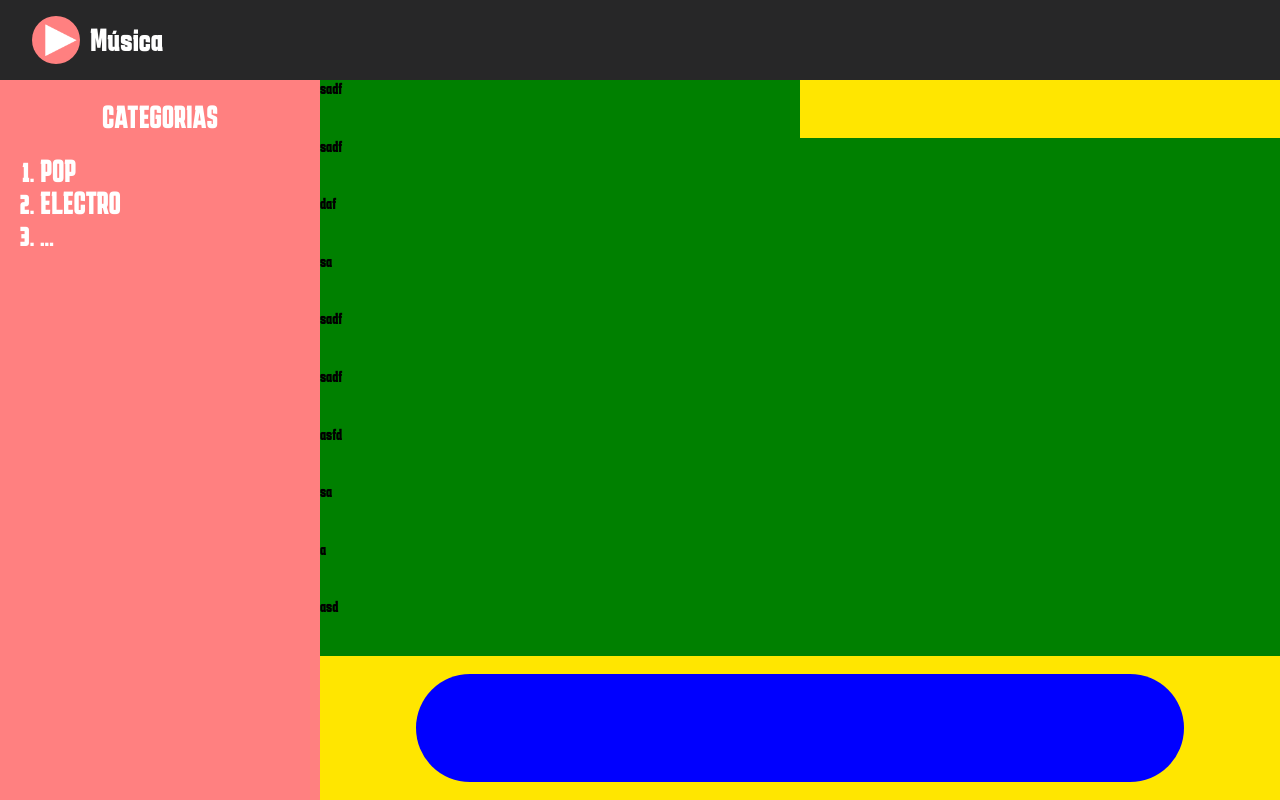
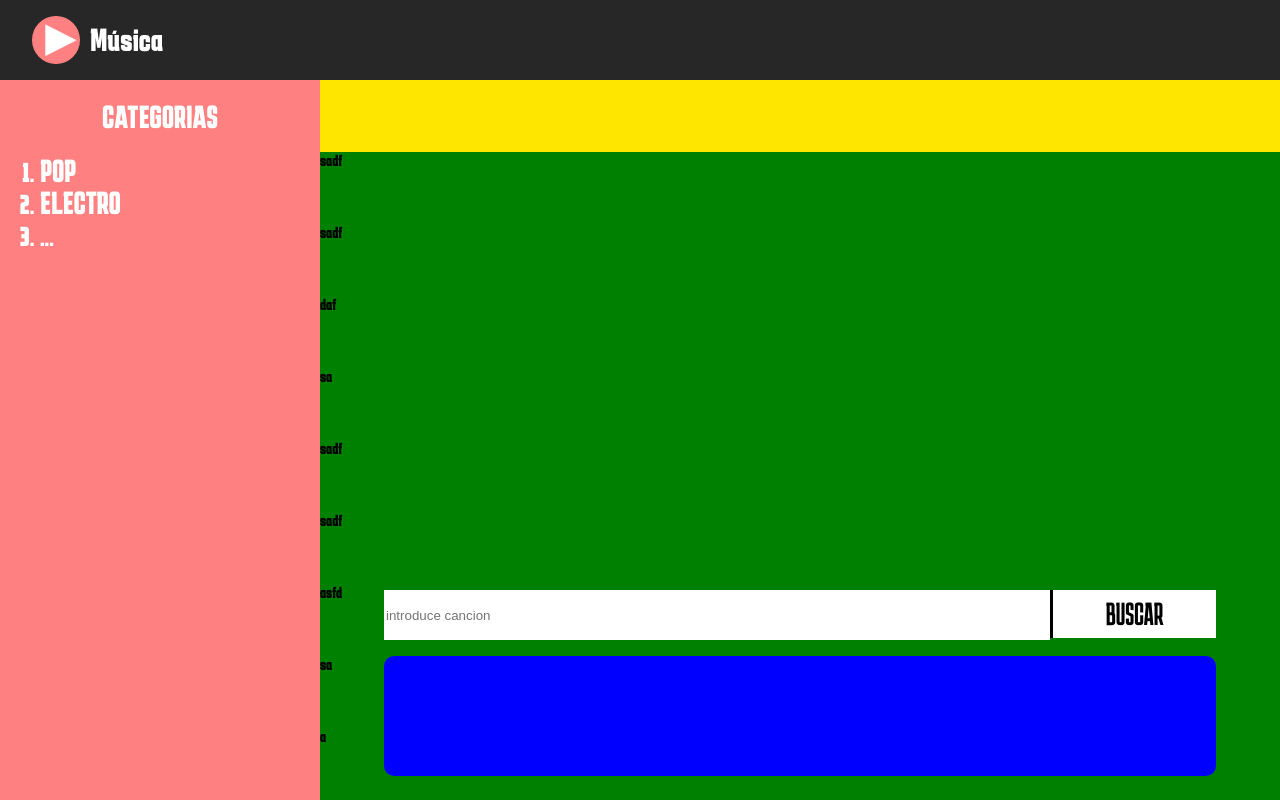
Before and after one commit to joseantoniorbieshna/2223-PI-EquipoB, a React (Vite) app in the folder frontend/react-web/: page /home in a window 1280 px wide. Built offline with nearby package versions, Linux system fonts and the light colour scheme.

Commit message:
Cambios style

```diff
--- a/frontend/react-web/src/components/MusicContainer/MusicContainer.css
+++ b/frontend/react-web/src/components/MusicContainer/MusicContainer.css
@@ -21,14 +21,39 @@ main{
 .music_manage_container{
     display: flex;
     flex-direction: column;
-    width: 70%;
+    width: 75%;
     background-color: rgb(255, 230, 0);
     color: black;
     flex-grow: 1;
 }
 
+.mybuscador{
+    position: fixed;
+    bottom: 20%;
+    left: 30%;
+    display: flex;
+    flex-direction: row;
+    justify-content: flex-start;
+    width: 65%;
+}
+.mybuscador input{
+    height: 3rem;
+    border: 0;
+
+}
+.mybuscador .texto{
+    /*border-radius: 100rem 0 0 100rem;*/
+    width: 80%;
+}
+.mybuscador .enviar{
+    background-color: white;
+    border-left: 3px solid black;
+    /*border-radius: 0 100rem 100rem 0;*/
+    width: 20%;
+}
+
 .music_container{
-    height: 80%;
+    height: 100%;
     width: 100%;
     overflow: hidden;
     overflow-y: scroll;
@@ -36,11 +61,20 @@ main{
 }
 
 .reproductor{
+    position: fixed;
+    bottom: 3%;
+    left: 30%;
+    display: flex;
+    justify-content: flex-start;
+    height: 15%;
+    width: 65%;
     background-color: blue;
-    height: 15%;
-    width: 80%;
-    margin: auto;
-    display: flex;
-    justify-content: center;
-    border-radius: 100px;
+    border-radius: 10px;
+    /*Lateral 25 75 libre -- */
 }
+.gap_top{
+    height: 10%;
+}
+.gap_down{
+    height: 20%;
+}
--- a/frontend/react-web/src/components/MusicContainer/MusicContainer.jsx
+++ b/frontend/react-web/src/components/MusicContainer/MusicContainer.jsx
@@ -12,8 +12,16 @@ export default function MusicContainer(){
             </ol>
         </div>
         <div className="music_manage_container">
+
+            <form className="mybuscador" action="">
+                <input className="texto" type="text" placeholder="introduce cancion"/>
+                <input className="enviar" type="submit" value="BUSCAR" />
+            </form>
+
             <div className="music_container" >
-                <div style={{backgroundColor: 'green', height: '10%', width: "50%"}}>sadf</div>
+                <div className="emptygap"></div>
+                <div className="gap_top"></div>
+                <div style={{backgroundColor: 'green', height: '10%', width: "100%"}}>sadf</div>
                 <div style={{backgroundColor: 'green', height: '10%', width: "100%"}}>sadf</div>
                 <div style={{backgroundColor: 'green', height: '10%', width: "100%"}}>daf</div>
                 <div style={{backgroundColor: 'green', height: '10%', width: "100%"}}>sa</div>
@@ -29,10 +37,11 @@ export default function MusicContainer(){
                 <div style={{backgroundColor: 'green', height: '10%', width: "100%"}}>safd</div>
                 <div style={{backgroundColor: 'green', height: '10%', width: "100%"}}>asfdsa</div>
                 <div style={{backgroundColor: 'green', height: '10%', width: "100%"}}>asfdas</div>
-
+                <div className="gap_down"></div>
 
             </div>
-            <div className="reproductor"></div>
+            <div className="reproductor">
+            </div>
         </div>
     </main>
     )
```
